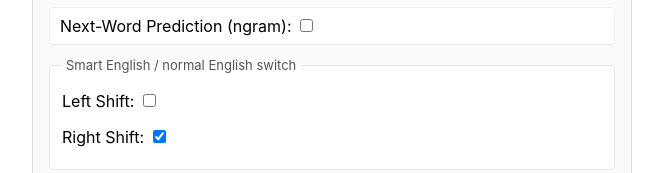
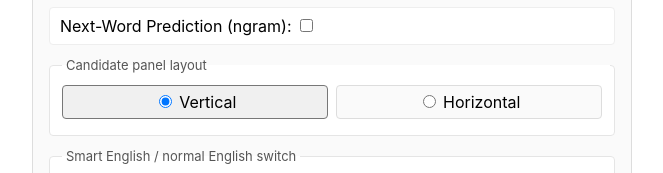
Before and after one commit to sylijinbo/YingHan, a plain HTML site: page web/index.html in a window 1280 px wide. Shown: the part 222-395 px from the top of the page, without its empty margins (308-971 px from the left). Drawn offline with Linux system fonts and the light colour scheme; no server answers.

Commit message:
新增候选框布局配置,默认值设为 vertical.

```diff
--- a/web/index.css
+++ b/web/index.css
@@ -45,6 +45,30 @@ legend {
     color: #555;
     font-size: 13px;
     padding: 0 4px;
+}
+
+.candidate-layout {
+    display: flex;
+    flex-wrap: wrap;
+    gap: 8px;
+}
+
+.candidate-layout legend {
+    width: 100%;
+}
+
+.candidate-layout label {
+    flex: 1;
+    min-width: 120px;
+    text-align: center;
+    border: 1px solid #ddd;
+    border-radius: 4px;
+    background: #fafafa;
+}
+
+.candidate-layout label:has(input:checked) {
+    border-color: #777;
+    background: #f0f0f0;
 }
 
 .status {
--- a/web/index.html
+++ b/web/index.html
@@ -21,6 +21,17 @@
           Next-Word Prediction (ngram):
           <input type="checkbox" v-model="preference.enableNextWordPrediction" />
         </label>
+        <fieldset class="candidate-layout">
+          <legend>Candidate panel layout</legend>
+          <label>
+            <input type="radio" value="vertical" v-model="preference.candidatePanelLayout" />
+            Vertical
+          </label>
+          <label>
+            <input type="radio" value="horizontal" v-model="preference.candidatePanelLayout" />
+            Horizontal
+          </label>
+        </fieldset>
         <fieldset>
           <legend>Smart English / normal English switch</legend>
           <label>
--- a/web/index.js
+++ b/web/index.js
@@ -10,6 +10,7 @@ var app = new Vue({
       showTranslation: true,
       commitWordWithSpace: true,
       enableNextWordPrediction: false,
+      candidatePanelLayout: "vertical",
       enableLeftShiftModeSwitch: false,
       enableRightShiftModeSwitch: true,
       enableLeftCommandPinyinSwitch: false,
```
Also changed, not shown: 2 other files.
